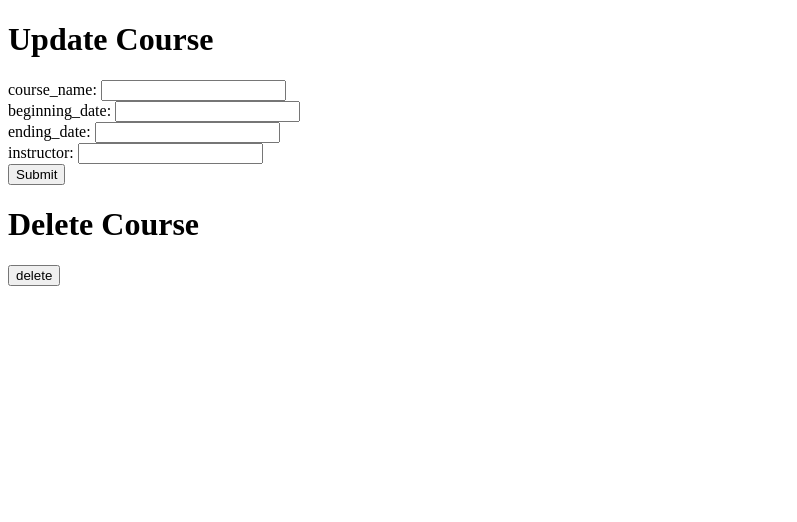
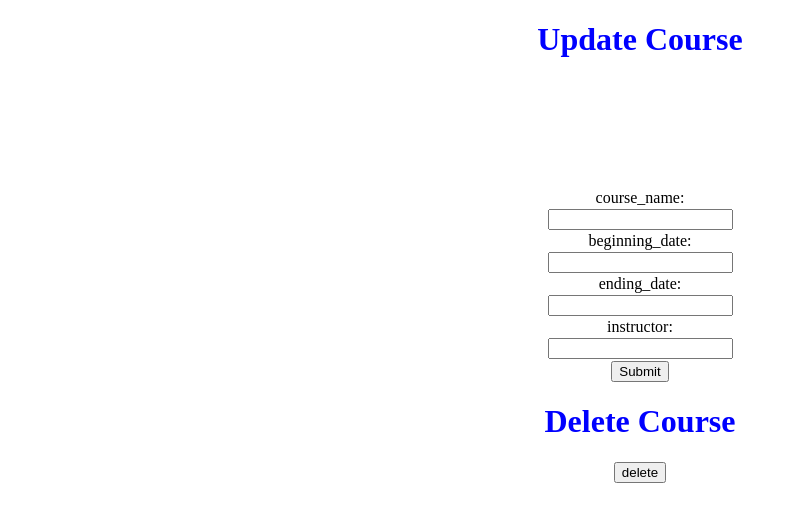
Before and after one commit to dmoore90/Admin-Panel-for-Student-Enrollments, a React (Create React App) app in the folder client/: page /updateCourse/1 in a window 1280 px wide. Shown: the top 522 px of the page, without its empty margins (0-797 px from the left). Built offline with nearby package versions, Linux system fonts and the light colour scheme; no server answers.

Commit message:
added css centering to admin section

```diff
--- a/client/src/App/pages/AdminHome.js
+++ b/client/src/App/pages/AdminHome.js
@@ -25,28 +25,15 @@ class AdminHome extends Component {
 	render() {
 		return (
 			<div className="top-wrapper">
-				<ul>
+				<div>
 					<h1 class="title">Admin Home</h1>
-{/*					{this.state.list.map(i =>
-							<div>Welcome {i}!</div>
-						)}*/}
-				</ul>
-					<div class="list-container">
-				        <ul>
-					        <Link to={'./users'}>
-					          <li><button variant="raised">Users</button></li>
-					        </Link>
-					        <Link to={'./courses'}>
-					          <li><button variant="raised">Courses</button></li>
-					        </Link>
-					        <Link to={'./enrollments'}>
-					          <li><button variant="raised">Enrollments</button></li>
-					        </Link>
-					        <Link to={'./adminLogout'}>
-					          <li><button variant="raised">AdminLogout</button></li>
-					        </Link>
-				        </ul>
-			        </div>
+				</div>
+				<div class="list-container">
+			        <li><Link to={'./users'}><button variant="raised">Users</button></Link></li>
+			        <li><Link to={'./courses'}><button variant="raised">Courses</button></Link></li>
+			        <li><Link to={'./enrollments'}><button variant="raised">Enrollments</button></Link></li>
+			        <li><Link to={'./adminLogout'}><button variant="raised">AdminLogout</button></Link></li>
+		        </div>
 			</div>
 		);
 	}
--- a/client/src/App/pages/Courses.js
+++ b/client/src/App/pages/Courses.js
@@ -25,24 +25,23 @@ class Courses extends Component {
 
 	render() {
 		return (
-			<div className="App">
-				<h1>Courses</h1>
-					<div>
-				        <ul>
-					        <Link to={'./adminHome'}>
-					          <li><button variant="raised">AdminHome</button></li>
-					        </Link>
-					        <Link to={'./postCourse'}>
-					          <li><button variant="raised">CreateCourse</button></li>
-					        </Link>
-				        </ul>
+			<div className="top-wrapper">
+				<div>
+					<h1 class="title">Courses</h1>
+				</div>
+				<div>
+			        <div class="list-container">
+				        <li><Link to={'./adminHome'}><button variant="raised">AdminHome</button></Link></li>
+				        <li><Link to={'./postCourse'}><button variant="raised">CreateCourse</button></Link></li>
+			        </div>
+			        <div class="list-users">
 						{this.state.courses.map(course =>
 					        <Link to={`./updateCourse/${course.id}`}>
-
 					          <li key={course.id}>{ course.course_name } { course.beginning_date } { course.ending_date } { course.instructor }</li>
 					        </Link>
 						)}
-					</div>
+			        </div>
+				</div>
 			</div>
 		);
 	}
--- a/client/src/App/pages/CreateCourse.js
+++ b/client/src/App/pages/CreateCourse.js
@@ -42,14 +42,20 @@ class CreateCourse extends Component {
 
 	render() {
 		return (
-			<div className="App">
-				<h1>Create Course</h1>
+			<div className="top-wrapper">
 				<div>
+					<h1 class="title">Create Course</h1>
+				</div>
+				<div class="list-container">
 			      <form onSubmit={this.handleSubmit}>
-			    	<div><label>course_name: <input type="text" name="course_name" value={this.state.course_name} onChange={this.handleChange} /></label></div>
-			    	<div><label>beginning_date: <input type="text" name="beginning_date" value={this.state.beginning_date} onChange={this.handleChange} /></label></div>
-			    	<div><label>ending_date: <input type="text" name="ending_date" value={this.state.ending_date} onChange={this.handleChange} /></label></div>
-			        <div><label>instructor: <input type="text" name="instructor" value={this.state.instructor} onChange={this.handleChange} /></label></div>
+			    	<label>course_name:</label>
+			    	<li><input type="text" name="course_name" value={this.state.course_name} onChange={this.handleChange} /></li>
+			    	<label>beginning_date:</label>
+			    	<li><input type="text" name="beginning_date" value={this.state.beginning_date} onChange={this.handleChange} /></li>
+			    	<label>ending_date:</label>
+			    	<li><input type="text" name="ending_date" value={this.state.ending_date} onChange={this.handleChange} /></li>
+			        <label>instructor:</label>
+			        <li><input type="text" name="instructor" value={this.state.instructor} onChange={this.handleChange} /></li>
 			        <input type="submit" value="Submit" />
 			      </form>
 				</div>
--- a/client/src/App/pages/CreateUser.js
+++ b/client/src/App/pages/CreateUser.js
@@ -44,23 +44,23 @@ class CreateUser extends Component {
 	render() {
 		return (
 			<div className="top-wrapper">
-			<ul>
-				<h1 class="title">Create User</h1>
-			</ul>
+				<div>
+					<h1 class="title">Create User</h1>
+				</div>
 				<div class="list-container">
 			      <form onSubmit={this.handleSubmit}>
 			      	<li><label>first_name:</label></li>
-			    	<li><div><input type="text" name="first_name" value={this.state.first_name} onChange={this.handleChange} /></div></li>
+			    	<li><input type="text" name="first_name" value={this.state.first_name} onChange={this.handleChange} /></li>
 			    	<li><label>last_name:</label></li>
-			    	<li><div><input type="text" name="last_name" value={this.state.last_name} onChange={this.handleChange} /></div></li>
+			    	<li><input type="text" name="last_name" value={this.state.last_name} onChange={this.handleChange} /></li>
 			    	<li><label>email:</label></li>
-			    	<li><div><input type="text" name="email" value={this.state.email} onChange={this.handleChange} /></div></li>
+			    	<li><input type="text" name="email" value={this.state.email} onChange={this.handleChange} /></li>
 			    	<li><label>username</label></li>
-			        <li><div><input type="text" name="username" value={this.state.username} onChange={this.handleChange} /></div></li>
+			        <li><input type="text" name="username" value={this.state.username} onChange={this.handleChange} /></li>
 			        <li><label>password:</label></li>
-			        <li><div><input type="password" name="password" value={this.state.password} onChange={this.handleChange} /></div></li>
+			        <li><input type="password" name="password" value={this.state.password} onChange={this.handleChange} /></li>
 					<li><label>Password Confirmation:</label></li>
-					<li><div><input type="password" name="pass_confirmation" value={this.state.pass_confirmation} onChange={this.handleChange} /></div></li>
+					<li><input type="password" name="pass_confirmation" value={this.state.pass_confirmation} onChange={this.handleChange} /></li>
 			        <input type="submit" value="Submit" />
 			      </form>
 				</div>
--- a/client/src/App/pages/Enroll.js
+++ b/client/src/App/pages/Enroll.js
@@ -39,12 +39,16 @@ class Enroll extends Component {
 
 	render() {
 		return (
-			<div className="App">
-				<h1>New Enrollment</h1>
+			<div className="top-wrapper">
 				<div>
+					<h1 class="title">New Enrollment</h1>
+				</div>
+				<div class="list-container">
 			      <form onSubmit={this.handleSubmit}>
-			    	<div><label>course_name: <input type="text" name="course_name" value={this.state.course_name} onChange={this.handleChange} /></label></div>
-			    	<div><label>username: <input type="text" name="username" value={this.state.username} onChange={this.handleChange} /></label></div>
+			    	<label>course_name:</label>
+			    	<li><input type="text" name="course_name" value={this.state.course_name} onChange={this.handleChange} /></li>
+			    	<label>username:</label>
+			    	<li><input type="text" name="username" value={this.state.username} onChange={this.handleChange} /></li>
 			        <input type="submit" value="submit" />
 			      </form>
 				</div>
--- a/client/src/App/pages/Enrollments.js
+++ b/client/src/App/pages/Enrollments.js
@@ -23,17 +23,15 @@ class Enrollments extends Component {
 
 	render() {
 		return (
-			<div className="App">
+			<div className="top-wrapper">
+				<div>
 					<h1>Enrollments</h1>
-					<div>
-				        <ul>
-					        <Link to={'./adminHome'}>
-					          <li><button variant="raised">AdminHome</button></li>
-					        </Link>
-					        <Link to={'./enroll'}>
-					          <li><button variant="raised">New Enrollment</button></li>
-					        </Link>
-				        </ul>
+				</div>
+				<div class="list-container">
+			        <li><Link to={'./adminHome'}><button variant="raised">AdminHome</button></Link></li>
+			        <li><Link to={'./enroll'}><button variant="raised">New Enrollment</button></Link></li>
+				</div>
+				<div class="list-users">
 					{this.state.enrollments.map(enrollment =>
 				        <Link to={`./updateEnrollment/${enrollment.id}`}>
 				          <li key={enrollment.id}> { enrollment.course_name } { enrollment.username } </li>
--- a/client/src/App/pages/Home.js
+++ b/client/src/App/pages/Home.js
@@ -7,14 +7,12 @@ class Home extends Component {
   render() {
     return (
       <div class="top-wrapper">
-        <ul>
+        <div>
           <h1 class="title">Home</h1>
-        </ul>
+        </div>
         <div class="list-container">
-          <ul>
             <li><Link to={'./adminLogin'}><button>Admin Login</button></Link></li>
             <li><Link to={'./userLogin'}><button>User Login</button></Link></li>
-          </ul>
         </div>
       </div>
     );
--- a/client/src/App/pages/UpdateCourse.js
+++ b/client/src/App/pages/UpdateCourse.js
@@ -73,22 +73,30 @@ class UpdateCourse extends Component {
 
 	render(props) {
 		return (
-			<div className="App">
-				<h1>Update Course</h1>
+			<div className="top-wrapper">
 				<div>
+					<h1 class="title">Update Course</h1>
+				</div>
+				<div class="list-container">
 			      <form onSubmit={this.handleSubmit}>
-			      	<div><input type="hidden" name="id" value={this.state.id} onChange={this.handleChange} /></div>
-			    	<div><label>course_name: <input type="text" name="course_name" value={this.state.course_name} onChange={this.handleChange} /></label></div>
-			    	<div><label>beginning_date: <input type="text" name="beginning_date" value={this.state.beginning_date} onChange={this.handleChange} /></label></div>
-			    	<div><label>ending_date: <input type="text" name="ending_date" value={this.state.ending_date} onChange={this.handleChange} /></label></div>
-			        <div><label>instructor: <input type="text" name="instructor" value={this.state.instructor} onChange={this.handleChange} /></label></div>
+			      	<li><input type="hidden" name="id" value={this.state.id} onChange={this.handleChange} /></li>
+			    	<label>course_name:</label>
+			    	<li><input type="text" name="course_name" value={this.state.course_name} onChange={this.handleChange} /></li>
+			    	<label>beginning_date:</label>
+			    	<li><input type="text" name="beginning_date" value={this.state.beginning_date} onChange={this.handleChange} /></li>
+			    	<label>ending_date:</label>
+			    	<li><input type="text" name="ending_date" value={this.state.ending_date} onChange={this.handleChange} /></li>
+			        <label>instructor:</label>
+			        <li><input type="text" name="instructor" value={this.state.instructor} onChange={this.handleChange} /></li>
 			        <input type="submit" value="Submit" />
 			      </form>
 				</div>
-				<h1>Delete Course</h1>
+				<div>
+					<h1 class="title">Delete Course</h1>
+				</div>
 				<div>
 			      <form onSubmit={this.handleDelete}>
-			      	<div><input type="hidden" name="id" value={this.state.id} onChange={this.handleChange} /></div>
+			      	<input type="hidden" name="id" value={this.state.id} onChange={this.handleChange} />
 			        <input type="submit" value="delete" />
 			      </form>
 				</div>
--- a/client/src/App/pages/UpdateEnrollment.js
+++ b/client/src/App/pages/UpdateEnrollment.js
@@ -72,20 +72,26 @@ class UpdateEnrollment extends Component {
 
 	render(props) {
 		return (
-			<div className="App">
-				<h1>Update Enrollment</h1>
+			<div className="top-wrapper">
 				<div>
+					<h1 class="title">Update Enrollment</h1>
+				</div>
+				<div class="list-container">
 			      <form onSubmit={this.handleSubmit}>
-			      	<div><input type="hidden" name="id" value={this.state.id} onChange={this.handleChange} /></div>
-			    	<div><label>course_name: <input type="text" name="course_name" value={this.state.course_name} onChange={this.handleChange} /></label></div>
-			        <div><label>username: <input type="text" name="username" value={this.state.username} onChange={this.handleChange} /></label></div>
+			      	<li><input type="hidden" name="id" value={this.state.id} onChange={this.handleChange} /></li>
+			    	<label>course_name:</label>
+			    	<li><input type="text" name="course_name" value={this.state.course_name} onChange={this.handleChange} /></li>
+			        <label>username:</label>
+			        <li><input type="text" name="username" value={this.state.username} onChange={this.handleChange} /></li>
 			        <input type="submit" value="Submit" />
 			      </form>
 				</div>
-				<h1>Delete Enrollment</h1>
+				<div>
+					<h1 class="title">Delete Enrollment</h1>
+				</div>
 				<div>
 			      <form onSubmit={this.handleDelete}>
-			      	<div><input type="hidden" name="id" value={this.state.id} onChange={this.handleChange} /></div>
+			      	<input type="hidden" name="id" value={this.state.id} onChange={this.handleChange} />
 			        <input type="submit" value="delete" />
 			      </form>
 				</div>
--- a/client/src/App/pages/UpdateUser.js
+++ b/client/src/App/pages/UpdateUser.js
@@ -74,22 +74,28 @@ class UpdateUser extends Component {
 
 	render(props) {
 		return (
-			<div className="App">
-				<h1>Update User</h1>
+			<div className="top-wrapper">
 				<div>
+					<h1 class="title">Update User</h1>
+				</div>
+				<div class="list-container">
 			      <form onSubmit={this.handleSubmit}>
 			      	<div><input type="hidden" name="id" value={this.state.id} onChange={this.handleChange} /></div>
-			    	<div><label>first_name: <input type="text" name="first_name" value={this.state.first_name} onChange={this.handleChange} /></label></div>
-			    	<div><label>last_name: <input type="text" name="last_name" value={this.state.last_name} onChange={this.handleChange} /></label></div>
-			    	<div><label>email: <input type="text" name="email" value={this.state.email} onChange={this.handleChange} /></label></div>
-			        <div><label>username: <input type="text" name="username" value={this.state.username} onChange={this.handleChange} /></label></div>
+			    	<label>first_name:</label>
+			    	<li><input type="text" name="first_name" value={this.state.first_name} onChange={this.handleChange} /></li>
+			    	<label>last_name:</label>
+			    	<li><input type="text" name="last_name" value={this.state.last_name} onChange={this.handleChange} /></li>
+			    	<label>email:</label>
+			    	<li><input type="text" name="email" value={this.state.email} onChange={this.handleChange} /></li>
+			        <label>username:</label>
+			        <li><input type="text" name="username" value={this.state.username} onChange={this.handleChange} /></li>
 			        <input type="submit" value="Submit" />
 			      </form>
 				</div>
-				<h1>Delete User</h1>
+				<h1 class="title">Delete User</h1>
 				<div>
 			      <form onSubmit={this.handleDelete}>
-			      	<div><input type="hidden" name="id" value={this.state.id} onChange={this.handleChange} /></div>
+			      	<input type="hidden" name="id" value={this.state.id} onChange={this.handleChange} />
 			        <input type="submit" value="delete" />
 			      </form>
 				</div>
--- a/client/src/App/pages/Users.js
+++ b/client/src/App/pages/Users.js
@@ -24,21 +24,17 @@ class Users extends Component {
 	render() {
 		return (
 			<div className="top-wrapper">
-			<ul>
+			<div>
 				<h1 class="title">Users</h1>
-			</ul>
+			</div>
 				<div class="list-container">
-			        <ul>
-				        <Link to={'./adminHome'}>
-				          <li><button variant="raised">AdminHome</button></li>
-				        </Link>
-				        <Link to={'./postUser'}>
-				          <li><button variant="raised">CreateUser</button></li>
-				        </Link>
-			        </ul>
+				    <li><Link to={'./adminHome'}><button variant="raised">AdminHome</button></Link></li>
+				    <li><Link to={'./postUser'}><button variant="raised">CreateUser</button></Link></li>
+				</div>
+				<div class="list-users">
 					{this.state.users.map(user =>
 				        <Link to={`./updateUser/${user.id}`}>
-				          <li key={user.id}>{ user.first_name } { user.last_name } { user.email } { user.username }</li>
+				        	<li key={user.id}>{ user.first_name } { user.last_name } { user.email } { user.username }</li>
 				        </Link>
 					)}
 				</div>
--- a/client/src/static/styles.css
+++ b/client/src/static/styles.css
@@ -17,3 +17,12 @@
     padding: 2px;
     display: list-item;
 }
+
+.list-users {
+	margin-top:  5%;
+}
+
+.list-users li {
+	padding:  2px;
+	list-style: none;
+}
```
Lines whose indentation alone changed are shown as unchanged.
